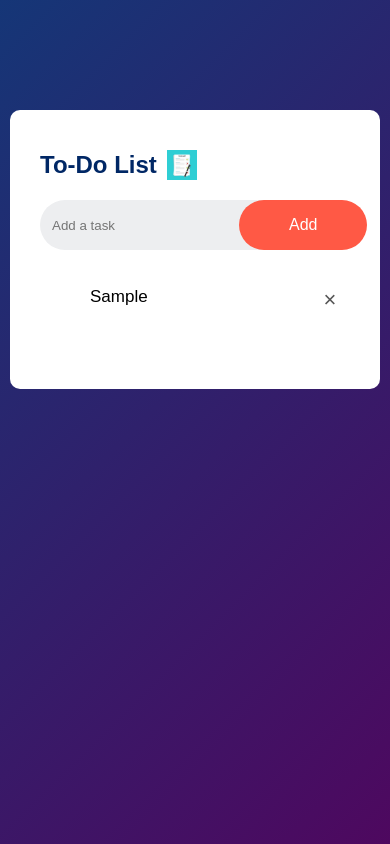
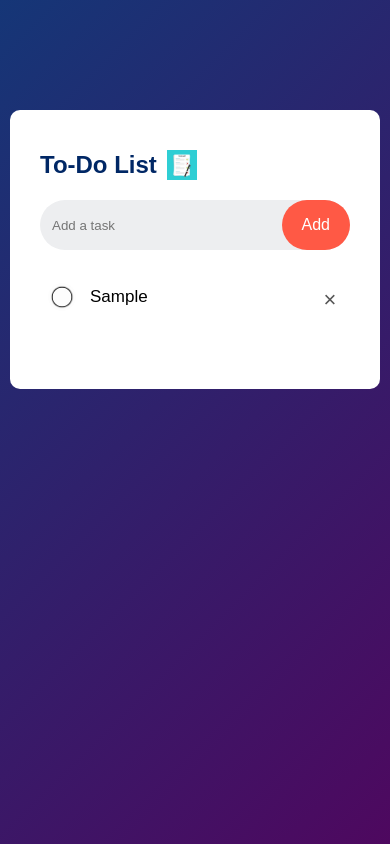
Before and after one commit to Austinokezie/To-Do-App, a plain HTML site: page index.html in a window 390 px wide. Both pictures are taken after typing "Sample" into the empty fields and a click on the button "Add". Drawn offline with Linux system fonts and the light colour scheme.

Commit message:
changess

```diff
--- a/script.js
+++ b/script.js
@@ -15,21 +15,33 @@ function addTask(){
         //display li in the list container
         listcontainer.appendChild(li);
 
+        // adding a delete button icon
         let span = document.createElement("span");
         span.innerHTML = "\u00d7";
         li.appendChild(span);
     }
     inputbox.value = "";
+    saveData();
 
 }
 
 listcontainer.addEventListener("click", function(e){
     if(e.target.tagName === "LI"){
         e.target.classlist.toggle("checked");
+        saveData();
 
     }
     else if(e.target.tagName === "SPAN"){
         e.target.parentElement.remove();
+        saveData();
     }
 
-},false);
+}, false);
+
+function saveData(){
+    localStorage.setItem("data", listcontainer.innerHTML);
+}
+function showTask(){
+    listcontainer.innerHTML =localStorage.getItem("data");
+}
+showTask();
--- a/styles.css
+++ b/styles.css
@@ -74,10 +74,11 @@ ul li::before{
     height: 28px;
     width: 28px;
     border-radius: 50px;
-    /* background-image: url(img/unchecked.png); */
+    background-image: url(img/unchecked.png);
     background-size: cover;
     background-position: center;
-    top: 12px;
+    top: 8px;
+    left: 8px;
 
 
 
@@ -88,7 +89,7 @@ ul li.checked{
 
 }
 ul li.checked::before{
-     /* background-image: url(img/unchecked.png); */
+     background-image: url(img/checked.png);
 }
 
 ul li span{
@@ -128,5 +129,14 @@ ul li span:hover{
         padding-left: 2px;
         margin-bottom: 25px;
     }
-
+    button {
+        border: none;
+        outline: none;
+        padding: 16px 20px;
+        background: #ff5945;
+        color: #fff;
+        font-size: 16px;
+        cursor: pointer;
+        border-radius: 40px;
+    }
 }
```
Also changed, not shown: index.html (+4 -3 lines), img/checked.png (added).
